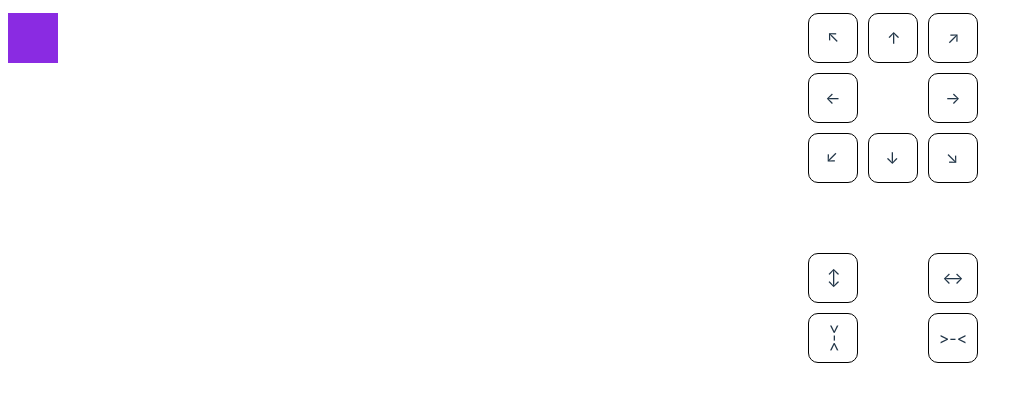
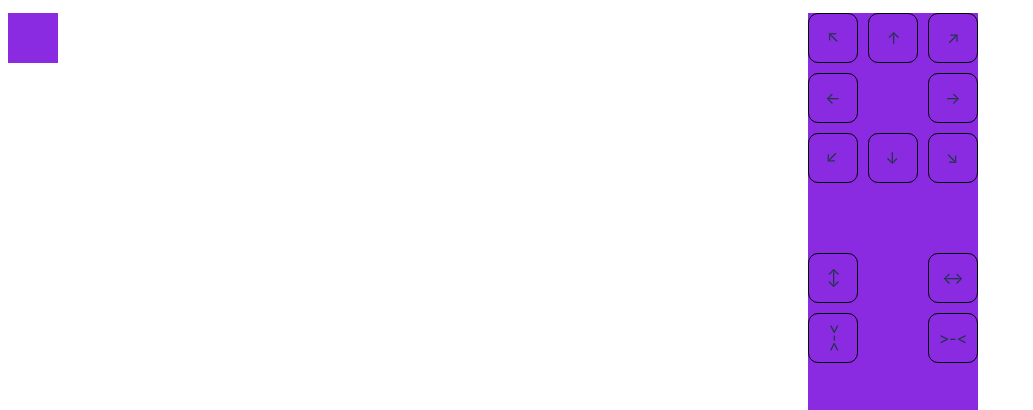
Before and after one commit to Gakmannn/WEB36JS, a website built with Vite: page index.html in a window 1280 px wide. Shown: the part 782-1192 px from the top of the page, without its empty margins (0-1033 px from the left). Built offline with nearby package versions, Linux system fonts and the light colour scheme.

Commit message:
IntersectionObserver

```diff
--- a/index.html
+++ b/index.html
@@ -18,7 +18,7 @@
         font: 10px/1.2 monospace;
       }
       #canvas {
-        height: 800px;
+        height: 400px;
         width: 800px;
         position: relative;
       }
@@ -40,6 +40,7 @@
         grid-template-rows: 50px 50px 50px 50px 50px 50px;
         gap: 10px;
         user-select: none;
+        transition: background-color 1s;
       }
       .numpad div {
         display: flex;
--- a/src/main.ts
+++ b/src/main.ts
@@ -3301,3 +3301,31 @@ document.addEventListener('keyup', (e)=>{
 
 runOnKeys(() => alert("Привет!"),"KeyQ","KeyW")
 runOnKeys(() => alert("Пока!"),"KeyQ","KeyZ", "KeyT")
+
+{
+
+  numdapDiv.style.backgroundColor = 'white'
+
+  const observer = new IntersectionObserver((entries: IntersectionObserverEntry[])=>{
+    entries.forEach((entry: IntersectionObserverEntry) => {
+      if (entry.isIntersecting) {
+        if (entry.intersectionRatio >= 0 && entry.intersectionRatio < 0.45) {
+          numdapDiv.style.backgroundColor = 'pink'
+        }
+        if (entry.intersectionRatio >= 0.45 && entry.intersectionRatio < 0.75) {
+          numdapDiv.style.backgroundColor = 'red'
+        }
+        if (entry.intersectionRatio === 1) {
+          numdapDiv.style.backgroundColor = 'blueviolet'
+        }
+      } else {
+        numdapDiv.style.backgroundColor = 'white'
+      }
+    })
+  }, {
+    rootMargin: '-50px 0px',
+    threshold: [0, 0.5, 1],
+  })
+  observer.observe(numdapDiv)
+
+}
```
